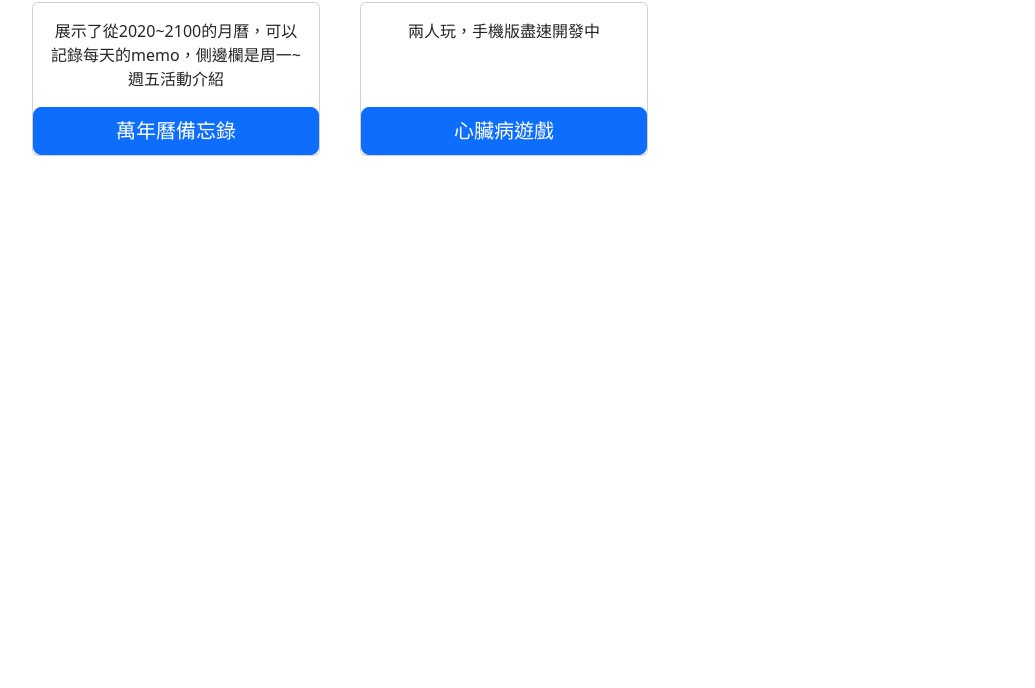
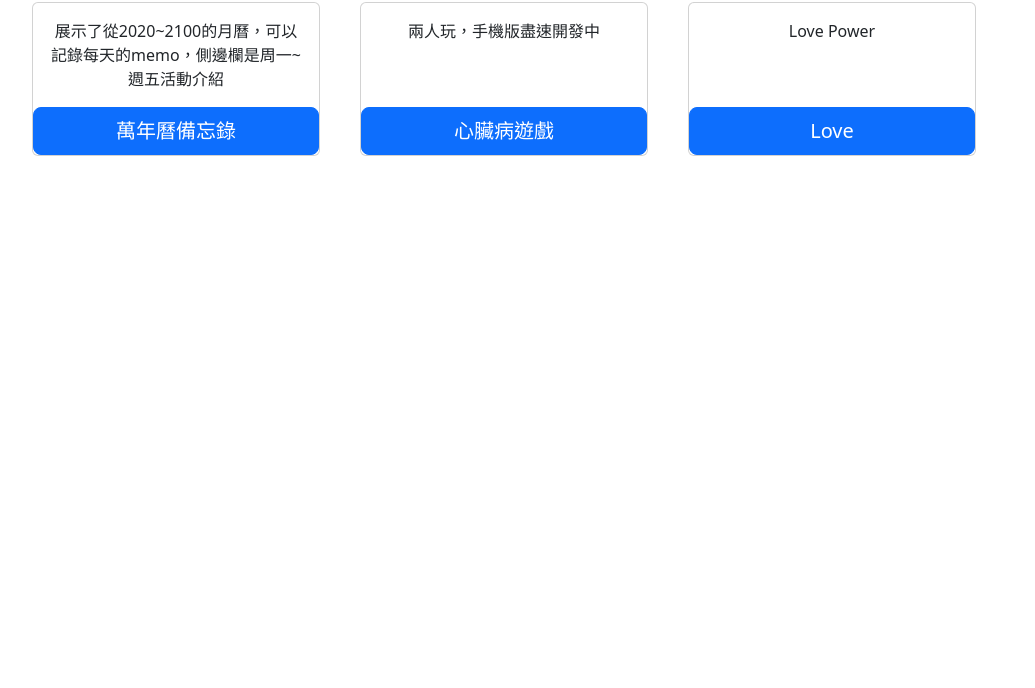
Before and after one commit to HansHuang917/HansHuang917.github.io, a plain HTML site: page index.html in a window 1280 px wide. Shown: the part 112-800 px from the top of the page, without its empty margins (70-1105 px from the left). Drawn offline with nearby package versions, Linux system fonts and the light colour scheme.

Commit message:
add link
add link

```diff
--- a/index.html
+++ b/index.html
@@ -39,6 +39,14 @@
         心臟病遊戲
     </a>
     </div>
+    <div class="card" style="width: 18rem;">
+      <div class="card-body">
+        <p class="card-text">Love Power</p>
+      </div>
+      <a href="showLove.html" class="btn btn-primary btn-lg" role="button">
+        Love
+    </a>
+    </div>
   </div>
 </div>
 
```
Also changed, not shown: readme.html (+2 -2 lines), 1 other file.
